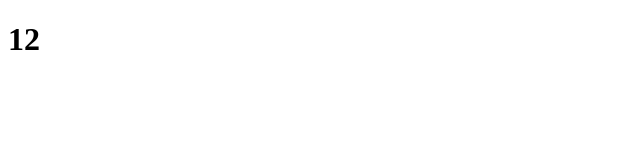
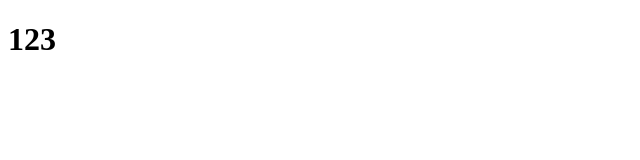
Before and after one commit to ammy-bajwa/learning_github, a plain HTML site: page index.html in a window 1280 px wide. Shown: the full height of the page, 0-640 px from the left. Drawn offline with Linux system fonts and the light colour scheme.

Commit message:
Adding a single character

```diff
--- a/index.html
+++ b/index.html
@@ -6,6 +6,6 @@
     <title>Git and Github</title>
   </head>
   <body>
-      <h1>12</h1>
+      <h1>123</h1>
   </body>
 </html>
```
